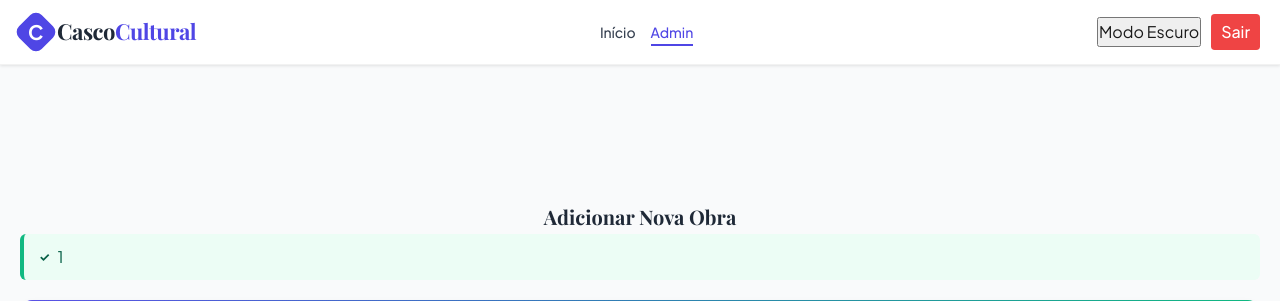
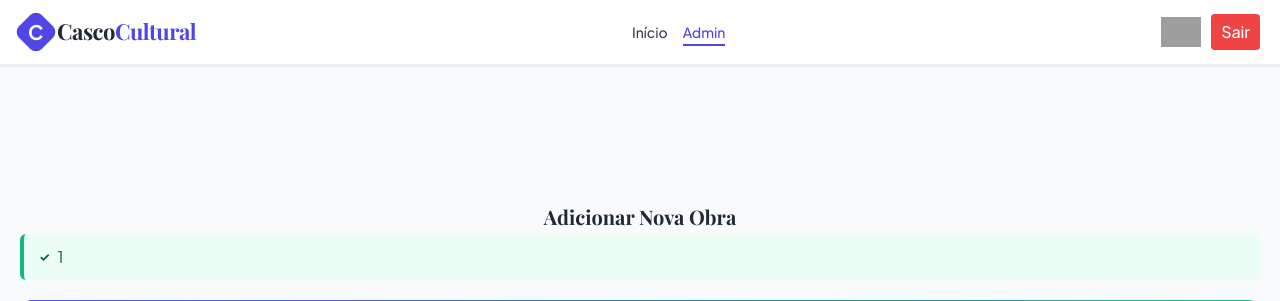
Before and after one commit to marcoantoniofranco/cascoCultural, a PHP site: page /protegido.php in a window 1280 px wide. Shown: the top 301 px of the page. Run offline with PHP 8.4, Linux system fonts and the light colour scheme; the visitor is signed in with stand-in values (Sample User, id 1); data that the repository does not hold is empty; some web fonts are replaced; grey boxes are pictures that could not be loaded.

Commit message:
fix: correção de icones

```diff
--- a/src/protegido.php
+++ b/src/protegido.php
@@ -101,9 +101,13 @@ if (isset($_SESSION["mensagem"])) {
         <div class="actions">
           <form method="POST" style="display: inline-block;">
             <?php if ($modo == 'escuro'): ?>
-            <button type="submit" name="modo" value="claro">Modo Claro</button>
+            <button type="submit" name="modo" value="claro" class="theme-toggle">
+              <img src="./assets/img/icons/sun.svg" alt="Modo Claro">
+            </button>
             <?php else: ?>
-            <button type="submit" name="modo" value="escuro">Modo Escuro</button>
+            <button type="submit" name="modo" value="escuro" class="theme-toggle">
+              <img src="./assets/img/icons/moon.svg" alt="Modo Escuro">
+            </button>
             <?php endif; ?>
           </form>
 
```
Also changed, not shown: src/detalhe.php (+6 -2 lines), src/index.php (+6 -2 lines), src/login.php (+6 -2 lines).
